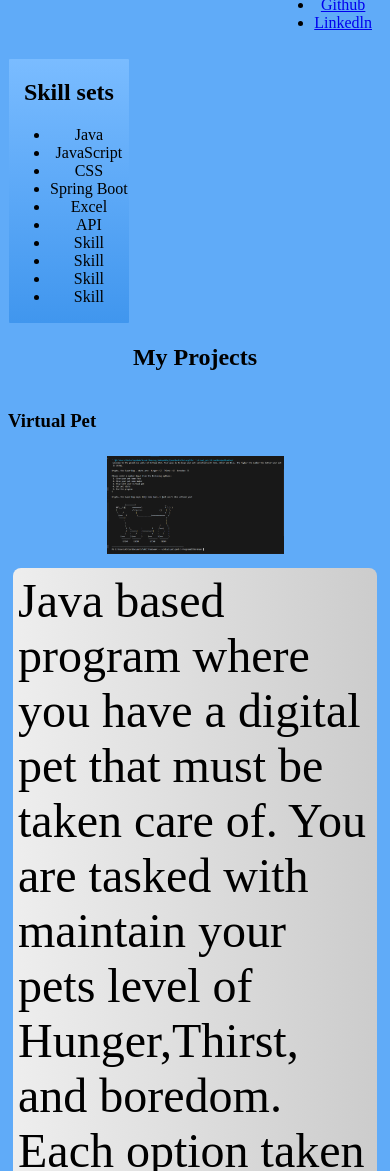
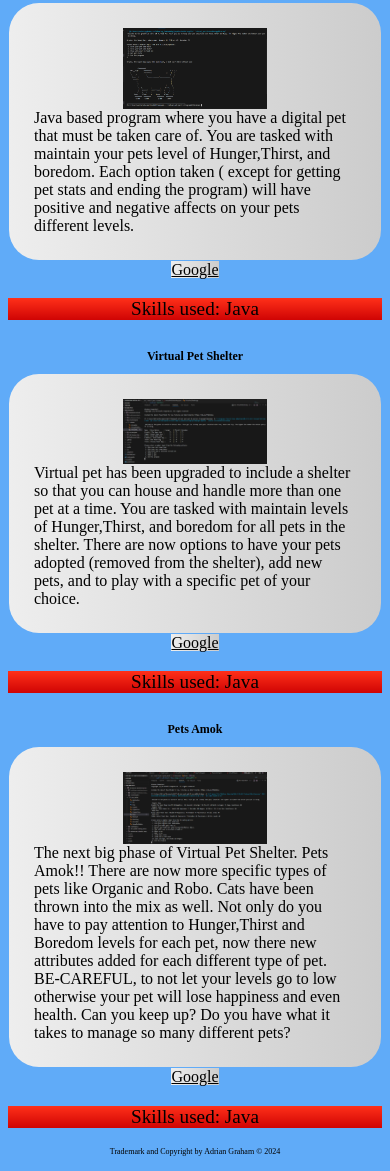
Before and after one commit to ProgramWithGraham/Program-With-Graham-Website, a plain HTML site: page index.html in a window 390 px wide. Shown: the part 829-2000 px from the top of the page. Drawn offline with Linux system fonts and the light colour scheme.

Commit message:
working on alignment

```diff
--- a/index.html
+++ b/index.html
@@ -21,7 +21,7 @@
       <section class="box" id="About Me">
         <h2>About Me</h2>
         <div class="zone">
-          <img class="box zone" src="./img/Me.jpg" width="200" height="250" />
+          <img class="me" src="./img/Me.jpg" width="200" height="250" />
         </div>
         <p>
           NEEEDDD TO FILL THIS OUT WITH BRIEF BOI WITH PHOTO CONTACT INFO LINKS
@@ -47,7 +47,7 @@
           </li>
         </ul>
       </aside>
-      <section class="box-1 blue" id="Skill sets">
+      <section class="skill blue" id="Skill sets">
         <h2>Skill sets</h2>
         <ul>
           <li>Java</li>
@@ -63,54 +63,47 @@
         </ul>
       </section>
       <section class="project" id="My Projects"><h2>My Projects</h2></section>
-      <article class="Article article-1">
-        <h3>Virtual Pet</h3>
-        <div class="box"><img src="./img/VirtualPet.png" /></div>
-        <p class="box grey zone">
-          Java based program where you have a digital pet that must be taken
-          care of. You are tasked with maintain your pets level of
-          Hunger,Thirst, and boredom. Each option taken ( except for getting pet
-          stats and ending the program) will have positive and negative affects
-          on your pets different levels.
-        </p>
-        <a class="box grey zone" href="https://www.google.com">Google</a>
-        <div class="square">
-          <p class="red">Skills used: Java</p>
+      <article class="Article">
+        <h2>Virtual Pet</h2>
+        <div class="box zone grey">
+          <img src="./img/VirtualPet.png" /> Java based program where you have a
+          digital pet that must be taken care of. You are tasked with maintain
+          your pets level of Hunger,Thirst, and boredom. Each option taken (
+          except for getting pet stats and ending the program) will have
+          positive and negative affects on your pets different levels.
         </div>
+        <a class="square grey zone" href="https://www.google.com">Google</a>
+        <p class="square red">Skills used: Java</p>
       </article>
-      <article class="Article article-2">
-        <h3>Virtual Pet Shelter</h3>
-        <div class="box zone grey"><img src="./img/PetShelter.png" />Virtual pet has been upgraded to include a shelter so that you can
-          house and handle more than one pet at a time. You are tasked with
-          maintain levels of Hunger,Thirst, and boredom for all pets in the
-          shelter. There are now options to have your pets adopted (removed from
-          the shelter), add new pets, and to play with a specific pet of your
-          choice.</div>
-
-        <a class="grey" href="https://www.google.com">Google</a>
-        <div class="square grey">
-          <p class="red">Skills used: Java</p>
+      <article class="Article">
+        <h2>Virtual Pet Shelter</h2>
+        <div class="box zone grey">
+          <img src="./img/PetShelter.png" /> Virtual pet has been upgraded to
+          include a shelter so that you can house and handle more than one pet
+          at a time. You are tasked with maintain levels of Hunger,Thirst, and
+          boredom for all pets in the shelter. There are now options to have
+          your pets adopted (removed from the shelter), add new pets, and to
+          play with a specific pet of your choice.
         </div>
+        <a class="square zone grey" href="https://www.google.com">Google</a>
+        <p class="square red">Skills used: Java</p>
       </article>
-      <article class="Article article-3">
-        <h3>Pets Amok</h3>
-        <div class="box"><img src="./img/PetsAmok.png" /></div>
-        <p class="box grey zone">
-          The next big phase of Virtual Pet Shelter. Pets Amok!! There are now
-          more specific types of pets like Organic and Robo. Cats have been
-          thrown into the mix as well. Not only do you have to pay attention to
-          Hunger,Thirst and Boredom levels for each pet, now there new
-          attributes added for each different type of pet. BE-CAREFUL, to not
-          let your levels go to low otherwise your pet will lose happiness and
-          even health. Can you keep up? Do you have what it takes to manage so
-          many different pets?
-        </p>
-        <a class="grey" href="https://www.google.com">Google</a>
-        <div class="square grey">
-          <p class="red">Skills used: Java</p>
+      <article class="Article">
+        <h2>Pets Amok</h2>
+        <div class="box zone grey">
+          <img src="./img/PetsAmok.png" /> The next big phase of Virtual Pet
+          Shelter. Pets Amok!! There are now more specific types of pets like
+          Organic and Robo. Cats have been thrown into the mix as well. Not only
+          do you have to pay attention to Hunger,Thirst and Boredom levels for
+          each pet, now there new attributes added for each different type of
+          pet. BE-CAREFUL, to not let your levels go to low otherwise your pet
+          will lose happiness and even health. Can you keep up? Do you have what
+          it takes to manage so many different pets?
         </div>
+        <a class="square zone grey" href="https://www.google.com">Google</a>
+        <p class="square red">Skills used: Java</p>
       </article>
-      <footer class="trademark" id="toes">
+      <footer class="footer" id="toes">
         Trademark and Copyright by Adrian Graham &copy; 2024
       </footer>
     </div>
--- a/style.css
+++ b/style.css
@@ -1,35 +1,51 @@
 body {
   background: #60abf8;
+  display: grid;
 }
 
 .main-nav {
-  display: flex;
   list-style: none;
 }
 
 .container {
   box-sizing: border-box;
   display: flex;
+  flex-direction: column;
   align-items: center;
-  flex-direction: column;
 }
 
+.me {
+    display: grid;
+    margin: 2px;
+    padding: 2px;
+    border-radius: 4px;
+    margin-right: auto;
+    margin-left: auto;
+}
 .box {
-  margin: 5px;
-  padding: 5px;
-  border-radius: 8px;
+  margin: 1px;
+  padding: 25px;
+  border-radius: 30px;
   text-align: center;
   justify-content: center;
+  flex-wrap: wrap;
 }
-.box-1 {
-  display: inline-block;
-  margin: 1px;
-  padding: 1px;
-  border-radius: 1px;
+
+.skill {
+  margin: 2px;
+  padding: 2px;
+  border-radius: 4px;
   text-align: center;
   margin-right: auto;
 }
 
+.Article {
+  text-align: center;
+}
+.square {
+  text-align: center;
+  font-size: 1.2rem;
+}
 .sidebar {
   margin: 5px;
   padding: 5px;
@@ -39,13 +55,16 @@ body {
 }
 
 .box > img {
-  width: 50%;
-  height: 50%;
+  display: block;
+  margin-left: auto;
+  margin-right: auto;
+  width: 45%;
+  align-items: center;
 }
 
 .zone {
   color: black;
-  font-size: 3em;
+  font-size: 1rem;
   text-align: left;
 }
 
@@ -126,8 +145,6 @@ body {
  *  Red Background
  **********************************************************************/
 .red {
-    text-align: center;
-    font-size: large;
   background: #ff3019; /* Old browsers */
   background: -moz-linear-gradient(top, #ff3019 0%, #cf0404 100%); /* FF3.6+ */
   background: -webkit-gradient(
@@ -137,19 +154,16 @@ body {
     color-stop(0%, #ff3019),
     color-stop(100%, #cf0404)
   ); /* Chrome,Safari4+ */
-  text-align: center;
   background: -webkit-linear-gradient(
     top,
     #ff3019 0%,
     #cf0404 100%
   ); /* Chrome10+,Safari5.1+ */
-  text-align: center;
   background: -o-linear-gradient(
     top,
     #ff3019 0%,
     #cf0404 100%
   ); /* Opera 11.10+ */
-  text-align: center;
   background: -ms-linear-gradient(top, #ff3019 0%, #cf0404 100%); /* IE10+ */
   background: linear-gradient(top, #ff3019 0%, #cf0404 100%); /* W3C */
   filter: progid:DXImageTransform.Microsoft.gradient( startColorstr='#ff3019', endColorstr='#cf0404',GradientType=0 ); /* IE6-9 */
@@ -315,9 +329,11 @@ body {
   filter: progid:DXImageTransform.Microsoft.gradient( startColorstr='#cb60b3', endColorstr='#de47ac',GradientType=1 ); /* IE6-9 */
 }
 
-@media only screen and (max-width: 600px) {
-  .main-nav {
+@media screen and (max-width: 600px) {
+  .main-nav,
+  .container {
     font-size: 0.5em;
     padding: 0;
+    width: 100%;
   }
 }
```
